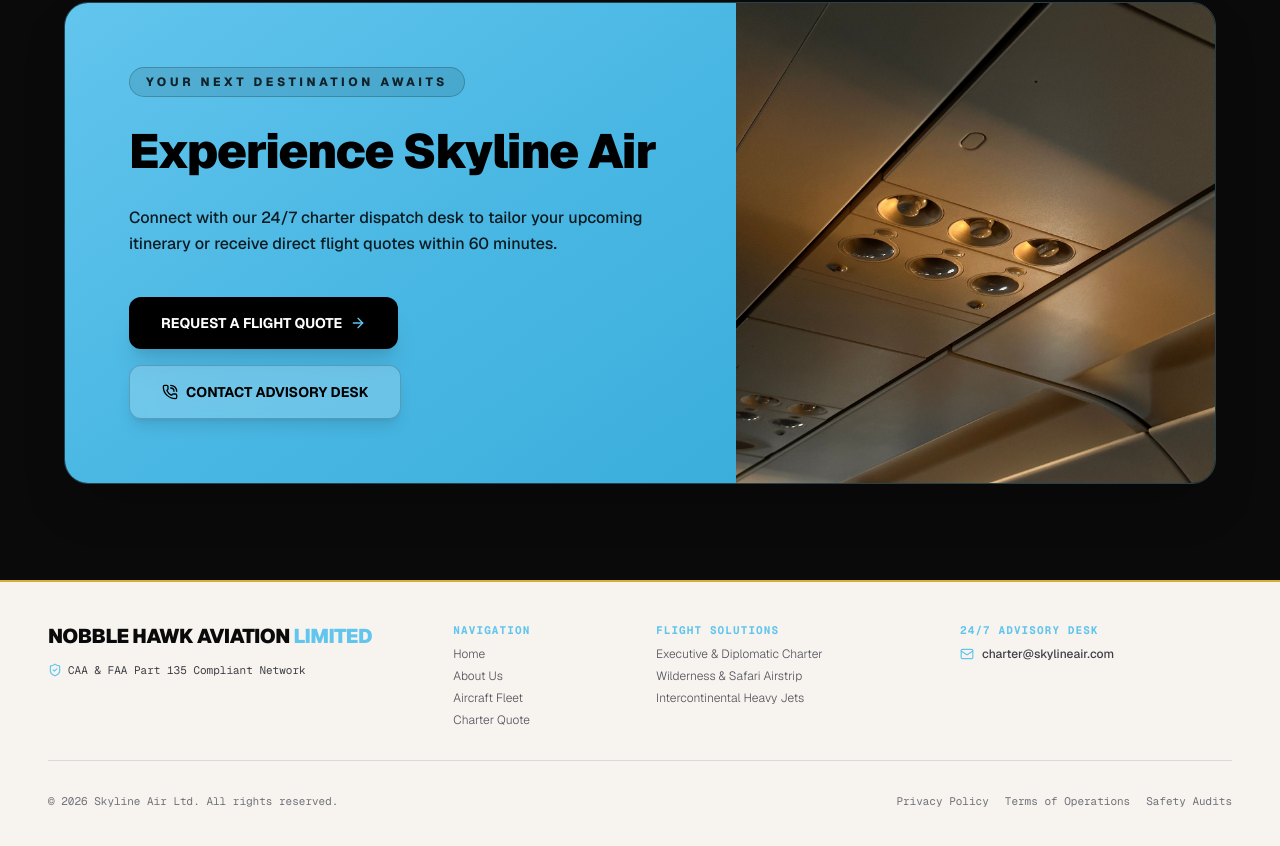
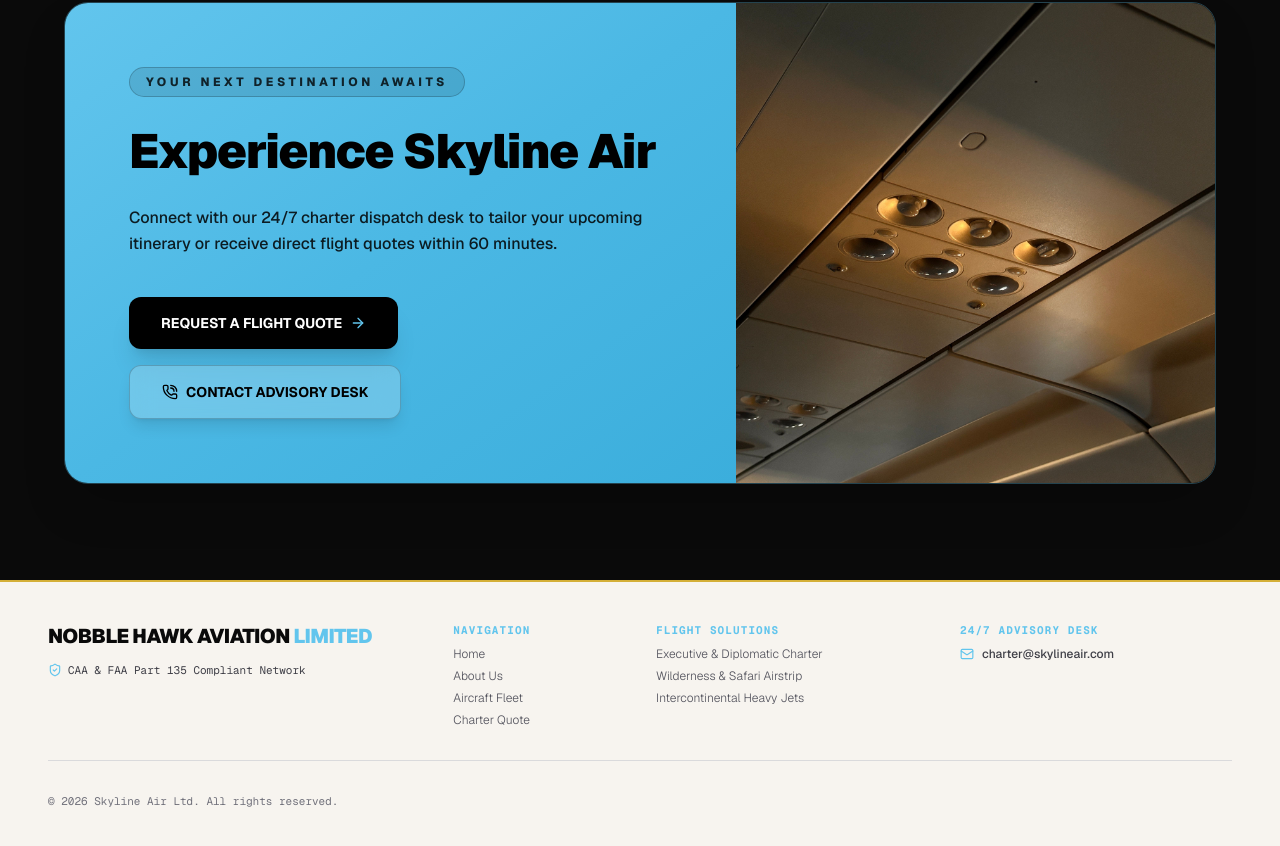
Before and after one commit to mosaremot-gif/nobblehawkaviationlimited, a Next.js app: page / in a window 1280 px wide. Shown: the part 4416-5262 px from the top of the page. Built offline with nearby package versions, Linux system fonts and the light colour scheme.

Commit message:
Remove footer links for policy and audits
Removed links to Privacy Policy, Terms of Operations, and Safety Audits from the footer.

```diff
--- a/src/components/Footer.tsx
+++ b/src/components/Footer.tsx
@@ -68,11 +68,7 @@ export default function Footer() {
         {/* Compact Bottom Bar */}
         <div className="flex flex-col sm:flex-row justify-between items-center gap-3 text-[11px] font-mono text-zinc-500">
           <p>© 2026 Skyline Air Ltd. All rights reserved.</p>
-          <div className="flex gap-4">
-            <Link href="/privacy" className="hover:text-[#0A0A0A] transition-colors">Privacy Policy</Link>
-            <Link href="/terms" className="hover:text-[#0A0A0A] transition-colors">Terms of Operations</Link>
-            <Link href="/safety" className="hover:text-[#0A0A0A] transition-colors">Safety Audits</Link>
-          </div>
+
         </div>
 
       </div>
```
